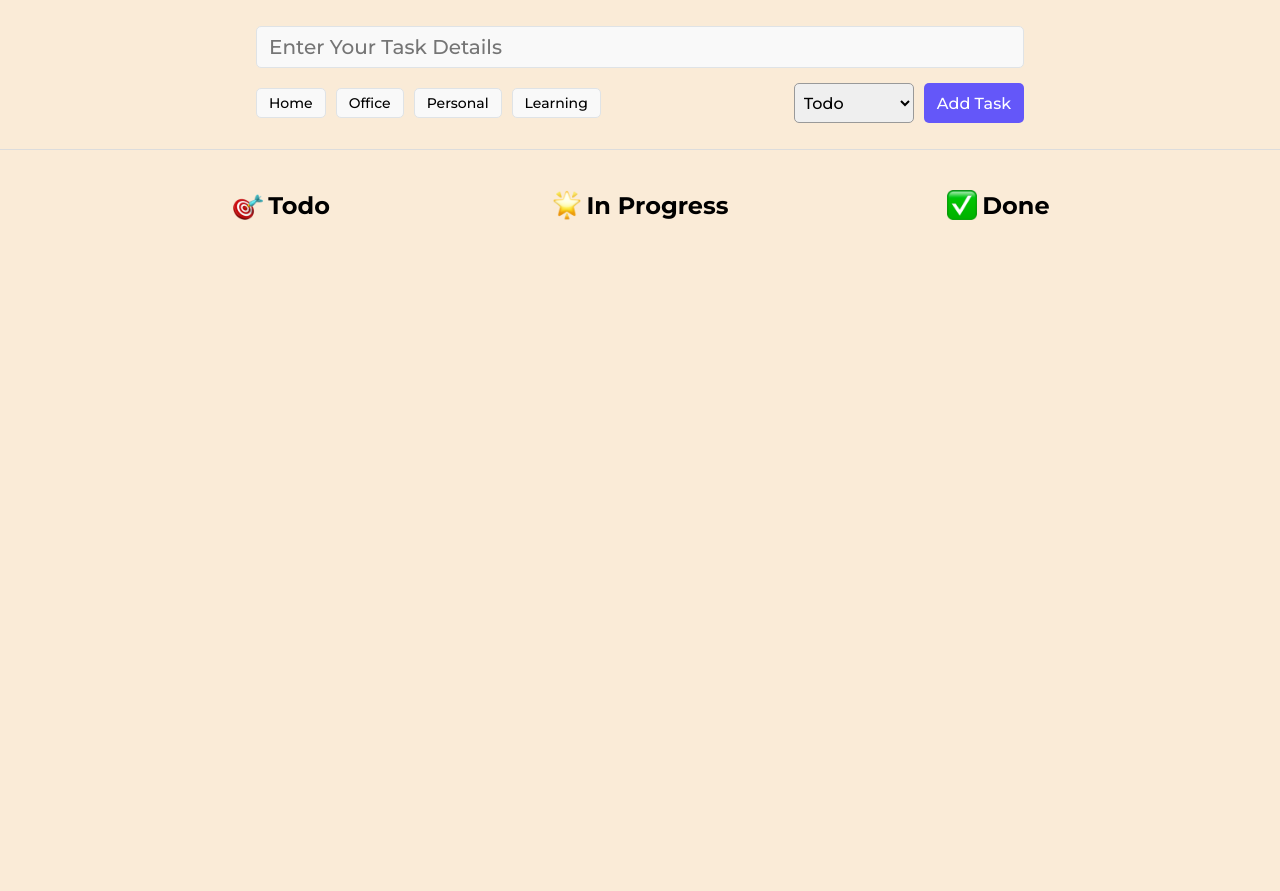
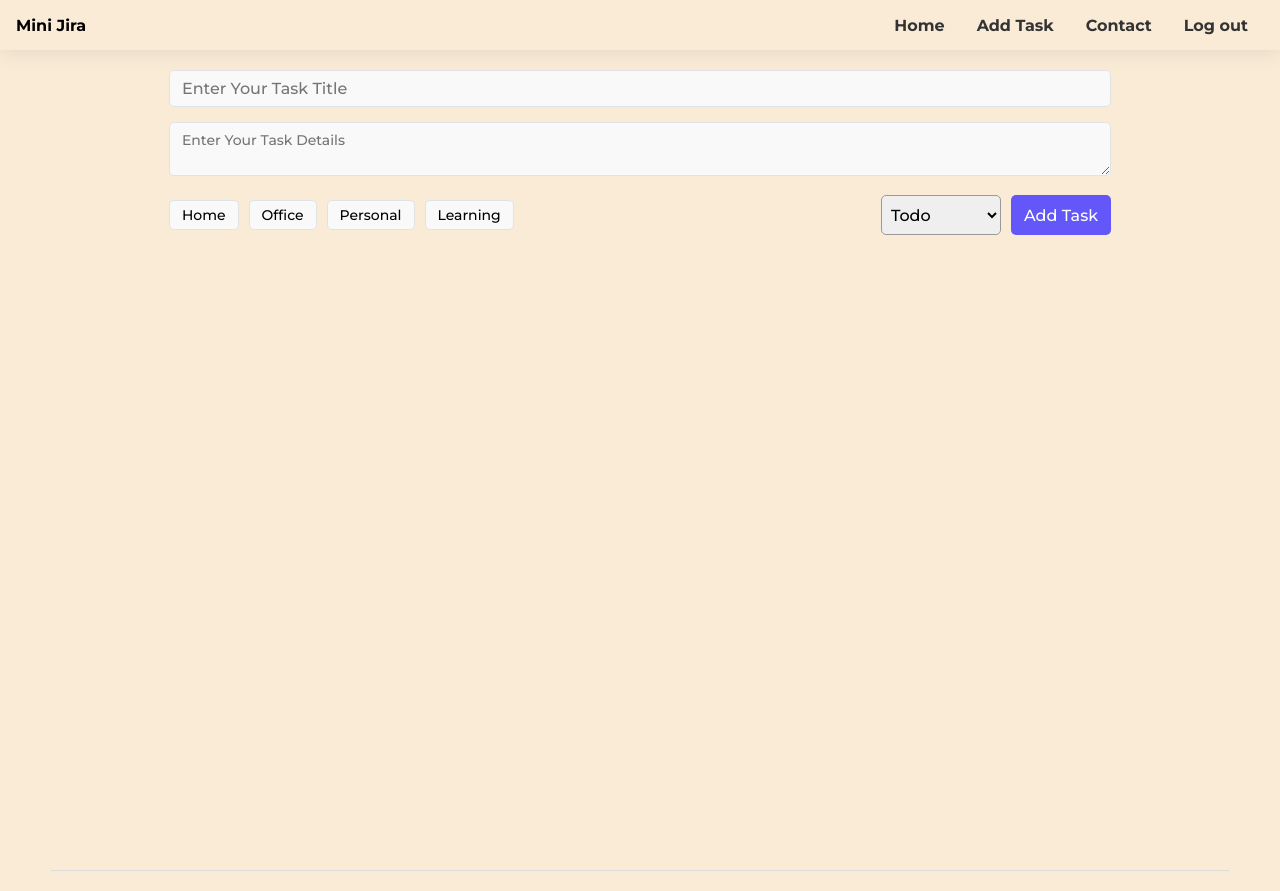
Before and after one commit to vinayak-urs/mini-jira, a React (Vite) app: page /addtask in a window 1280 px wide. Before the commit the page ends 800 px from the top, so only its background shows below. Built offline with nearby package versions, Linux system fonts and the light colour scheme.

Commit message:
routing added

```diff
--- a/package.json
+++ b/package.json
@@ -15,7 +15,8 @@
     "npm": "^10.8.2",
     "react": "^18.3.1",
     "react-dom": "^18.3.1",
-    "react-redux": "^9.1.2"
+    "react-redux": "^9.1.2",
+    "react-router-dom": "^6.25.1"
   },
   "devDependencies": {
     "@types/react": "^18.3.3",
--- a/src/App.css
+++ b/src/App.css
@@ -11,12 +11,11 @@ body{
   background-color: antiquewhite;
 }
 .app {
-  display: grid;
-  grid-template-rows: 150px auto;
+  margin-top: 50px;
+  padding: 20px 4%;
 }
 
 .appBody {
   display: flex;
   justify-content: space-evenly;
-  padding: 20px 8%;
 }
--- a/src/App.jsx
+++ b/src/App.jsx
@@ -5,6 +5,19 @@ import TaskColums from "./components/TaskColums.jsx";
 import { STATUS } from "./utils/constant.jsx";
 import { useEffect, useState } from "react";
 import { deleteTask, updateTaskList } from "./utils/taskListSlice.jsx";
+import Navbar from "./components/Navbar.jsx";
+
+import {
+  BrowserRouter as Router,
+  Routes,
+  Route,
+  Link,
+  useNavigate,
+  Outlet,
+} from "react-router-dom"
+
+
+const Contact = () => <h2>Contact Page</h2>;
 
 function App() {
   const dispatch = useDispatch();
@@ -16,15 +29,13 @@ function App() {
     );
   };
 
-  useEffect(() => {}, [tasks, activeCard]);
+  useEffect(() => { }, [tasks, activeCard]);
   useEffect(() => {
     updateTask();
   }, []);
 
-  return (
-    <div className="app">
-      <TaskForm />
-      <main className="appBody">
+
+  const Home = () => <main className="appBody">
     {STATUS.map((status) => (
       <TaskColums
         heading={status.heading}
@@ -32,7 +43,25 @@ function App() {
         task={tasks.filter((task) => task.status === status.heading)}
       />
     ))}
+  </main>;
+
+  const AddTask = ()=> <main className="appBody">
+    <TaskForm />
   </main>
+
+
+  return (
+    <div className="app">
+      <Router>
+        <Navbar />
+        <Routes>
+          <Route path="/" element={ <Home /> } />
+          <Route path="/addtask" element={ <TaskForm /> } />
+          {/* <Route path="/contact" element={<Contact />} /> */}
+        </Routes>
+
+      </Router>
+
     </div>
   );
 }
--- /dev/null
+++ b/src/components/NavBar.css
@@ -0,0 +1,34 @@
+.navbar {
+    display: flex;
+    position: fixed;
+    justify-content: space-between;
+    height: 50px;
+    top: 0;
+    left: 0;
+    width: 100%;
+    padding: 1rem;
+    box-shadow: 0 0 25px rgba(22, 17, 17, 0.1);
+  }
+
+  .navbar ul {
+    list-style: none;
+    margin: 0;
+    padding: 0;
+    justify-content: space-between;
+  }
+
+  .navbar li {
+    display: inline-block;
+  }
+
+  .navbar a {
+    color: #333;
+    text-decoration: none;
+    padding: 0.5rem 1rem;
+    font-weight: bold;
+    transition: color 0.2s ease;
+  }
+
+  .navbar a:hover {
+    color: #ff7300a9;
+  }
--- /dev/null
+++ b/src/components/Navbar.jsx
@@ -0,0 +1,28 @@
+import { Link } from "react-router-dom";
+import "./NavBar.css";
+
+const NavBar = () => {
+  return (
+    <nav class="navbar">
+      <div>
+        {" "}
+        <b>Mini Jira</b>
+      </div>
+      <ul>
+        <li>
+          <Link to="/">Home</Link>
+        </li>
+        <li>
+          <Link to="/addtask">Add Task</Link>
+        </li>
+        <li>
+          <Link to="/contact">Contact</Link>
+        </li>
+        <li>
+          <a href="#">Log out</a>
+        </li>
+      </ul>
+    </nav>
+  );
+};
+export default NavBar;
--- a/src/components/TaskCard.css
+++ b/src/components/TaskCard.css
@@ -29,15 +29,23 @@
 }
 
 .taskCard {
-  width: 100%;
+  width: 92%;
   min-height: 100px;
   border: 1px solid #dcdcdc;
   background-color: rgb(231, 253, 253);
   box-shadow: 0px 0px 10px 2px rgba(141, 140, 140, 0.692);
   border-radius: 10px;
   padding: 15px;
+  margin: 4%;
   margin-bottom: 15px;
   cursor: grab;
+}
+
+.taskDetail {
+  font-size: small;
+  margin-bottom: 5px;
+  border: none
+
 }
 
 .taskCard:active {
@@ -46,7 +54,7 @@
 }
 
 .taskText {
-  font-size: 18px;
+  font-size: medium;
   font-weight: 600;
-  margin-bottom: 15px;
+  margin-bottom: 10px;
 }
--- a/src/components/TaskCard.jsx
+++ b/src/components/TaskCard.jsx
@@ -18,6 +18,7 @@ const TaskCard = ({ task }) => {
       onDragEnd={() => setActiveCard(null)}
     >
       <p className="taskText">{task.task}</p>
+      <p className="taskDetail">{task.details}</p>
       <div className="taskCardBottom">
         <div className="taskCardsTags">
           {task.tags.map((tag, index) => (
--- a/src/components/TaskColums.css
+++ b/src/components/TaskColums.css
@@ -1,15 +1,22 @@
 .taskLogo{
-  width: 30px;
-  margin-right: 5px;
+  width: 24px;
+  padding: 2px;
+  aspect-ratio: inherit;
+  margin-right: 10px;
 }
 
 .taskColumn{
-  width: 33%;
-  margin: 20px;
+  width: 100%;
+  margin: 4px;
+  padding: 5px;
+  height: max-content;
+  background-color: rgba(156, 209, 255, 0.322);
+  border-radius: 10px;
 }
 .taskColumnHeader{
   display: flex;
+  font-size: large;
   align-items: center;
   justify-content: center;
-  margin-bottom: 30px;
+  padding-top: 10px;
 }
--- a/src/components/TaskForm.css
+++ b/src/components/TaskForm.css
@@ -1,4 +1,5 @@
 .appHeader {
+  position: relative;
   display: flex;
   align-items: center;
   justify-content: center;
@@ -6,11 +7,12 @@
 }
 
 .appHeader > form {
-  width: 60%;
+  width: 80%;
+  height: 100vh;
 }
 
-.taskInput {
-  font-size: 20px;
+.taskTitle {
+  font-size: 16px;
   font-weight: 500;
   background: #f9f9f9;
   border: 1px solid #dfe3e6;
@@ -18,6 +20,17 @@
   padding: 8px 12px;
   margin-bottom: 15px;
   width: 100%;
+}
+.taskDetails {
+  font-size: 14px;
+  font-weight: 500;
+  background: #f9f9f9;
+  border: 1px solid #dfe3e6;
+  border-radius: 5px;
+  padding: 8px 12px;
+  margin-bottom: 15px;
+  width: 100%;
+  min-height: auto;
 }
 
 .bottomBar {
--- a/src/components/TaskForm.jsx
+++ b/src/components/TaskForm.jsx
@@ -1,6 +1,7 @@
 import { useState } from "react";
 import "./TaskForm.css";
 import Tag from "./Tag.jsx";
+// import Login from "./Login.jsx";
 import { useDispatch } from "react-redux";
 import { addTask } from "../utils/taskListSlice.jsx";
 import { STATUSOPTION, TAGS } from "../utils/constant.jsx";
@@ -10,6 +11,7 @@ const TaskForm = () => {
   const [taskData, setTaskData] = useState({
     task: "",
     status: "Todo",
+    details: "",
     tags: [],
   });
   const selectTag = (tag) => {
@@ -42,12 +44,13 @@ const TaskForm = () => {
     setTaskData({
       task: "",
       status: "Todo",
+      details: "",
       tags: [],
     });
   };
 
   return (
-    <header className="appHeader">
+    <div className="appHeader">
       <form
         onSubmit={(e) => {
           handleSubmit(e);
@@ -57,10 +60,13 @@ const TaskForm = () => {
           type="text"
           name="task"
           value={taskData.task}
-          className="taskInput"
-          placeholder="Enter Your Task Details"
+          className="taskTitle"
+          placeholder="Enter Your Task Title"
           onChange={(e) => handleTaskData(e)}
         />
+        <textarea className="taskDetails" name="details"
+          placeholder="Enter Your Task Details"
+          onChange={(e) => handleTaskData(e)} value={taskData.details}></textarea>
         <div className="bottomBar">
           <div className="tagsbar">
             {TAGS.map((tag, index) => (
@@ -93,7 +99,8 @@ const TaskForm = () => {
           </div>
         </div>
       </form>
-    </header>
+      {/* <Login/> */}
+    </div>
   );
 };
 export default TaskForm;
--- a/src/main.jsx
+++ b/src/main.jsx
@@ -3,6 +3,15 @@ import ReactDOM from 'react-dom/client'
 import App from './App.jsx'
 import { Provider } from 'react-redux'
 import { store } from './utils/appStore.jsx';
+import {
+  BrowserRouter as Router,
+  Routes,
+  Route,
+  Link,
+  useNavigate,
+  Outlet,
+} from "react-router-dom"
+
 
 ReactDOM.createRoot(document.getElementById("root")).render(
   <React.StrictMode>
```
Also changed, not shown: 1 other file (tests, documents, lock files or other folders). Lines whose indentation alone changed are shown as unchanged.
